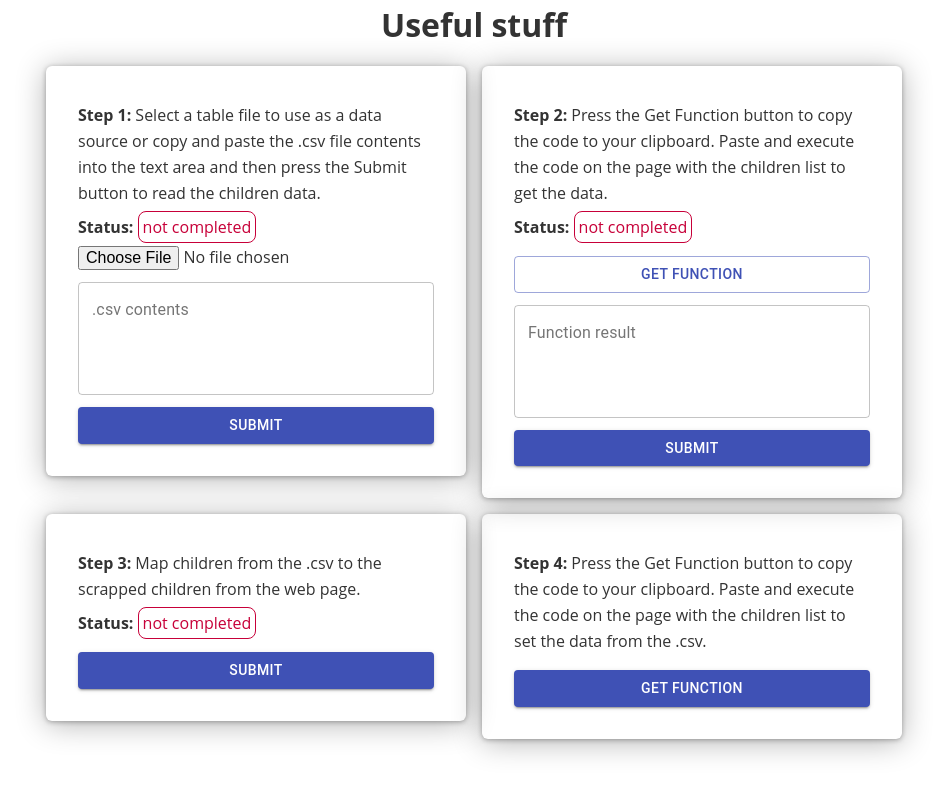
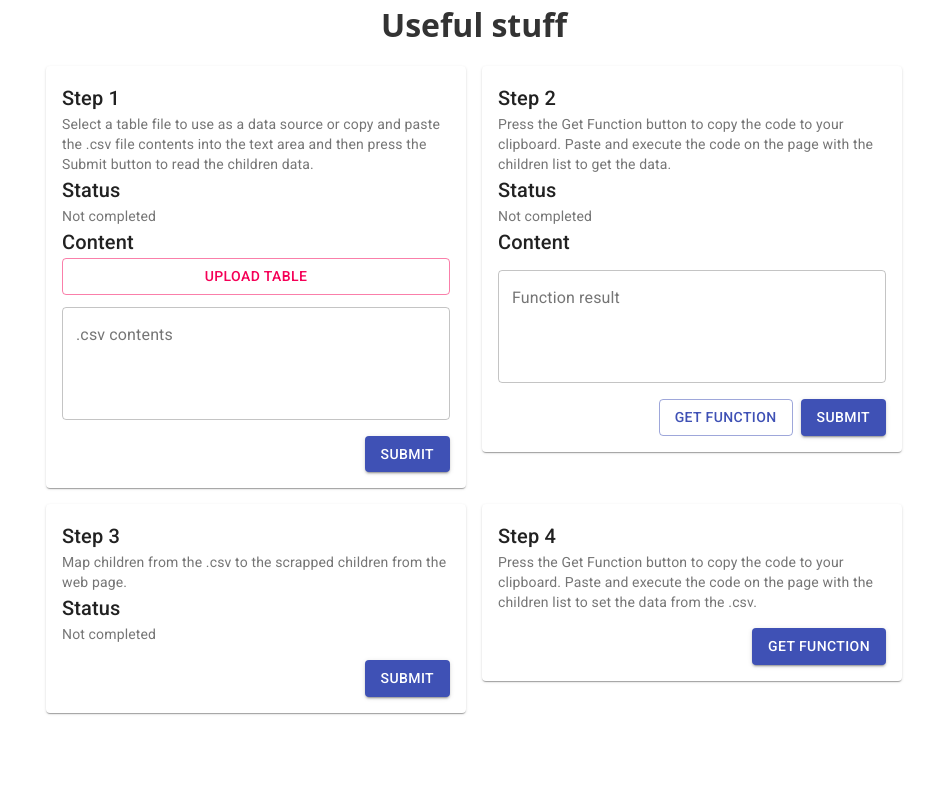
Before and after one commit to cheeseshadow/kindergarten_helper, a React (Create React App) app: page / in a window 1280 px wide. Shown: the top 794 px of the page, without its empty margins (166-1113 px from the left). Built offline with nearby package versions, Linux system fonts and the light colour scheme.

Commit message:
add file input component; move buttons to one line

```diff
--- a/public/index.html
+++ b/public/index.html
@@ -10,6 +10,7 @@
             content="A very particular script"
     />
     <link rel="manifest" href="%PUBLIC_URL%/manifest.json"/>
+    <link rel="stylesheet" href="https://fonts.googleapis.com/css?family=Roboto:300,400,500,700&display=swap"/>
     <!--
       Notice the use of %PUBLIC_URL% in the tags above.
       It will be replaced with the URL of the `public` folder during the build.
--- a/src/App.styles.ts
+++ /dev/null
@@ -1,10 +0,0 @@
-import styled from "styled-components";
-
-export const Wrapper = styled.div`
-  margin: 4px 0;
-`
-
-export const Title = styled.div`
-  display: inline;
-  font-weight: bold;
-`
--- a/src/common/Button.tsx
+++ b/src/common/Button.tsx
@@ -1,6 +1,5 @@
 import React from "react";
 import {Button as MUIButton} from "@material-ui/core";
-import {withStyles} from '@material-ui/core/styles';
 
 interface Props {
     importance: 'primary' | 'secondary',
@@ -9,17 +8,11 @@ interface Props {
     children?: any
 }
 
-const CustomButton = withStyles({
-    root: {
-        'margin-top': '12px'
-    }
-})(MUIButton)
-
 const Button = ({importance, children, ...other}: Props) => {
     const variant = importance === 'primary' ? 'contained' : importance === 'secondary' ? 'outlined' : 'text'
 
     return (
-        <CustomButton variant={variant} color='primary' {...other}>{children}</CustomButton>
+        <MUIButton variant={variant} color='primary' {...other}>{children}</MUIButton>
     )
 }
 
--- a/src/components/Card.tsx
+++ b/src/components/Card.tsx
@@ -1,53 +1,62 @@
 import React from "react";
-import styled from "styled-components";
-import Status from "./Status";
-import {Title, Wrapper} from "../App.styles";
+import {Card as MUICard, CardActions, CardContent, makeStyles, Typography} from "@material-ui/core";
 
 interface Props {
     title: string,
     text: string,
     completed?: boolean,
-    onConfig?: any,
-    children?: any
+    actions?: any,
+    content?: any
 }
 
-const Block = styled.div`
-  display: flex;
-  position: relative;
-  flex-direction: column;
-  width: 420px;
-  margin: 8px;
-  box-shadow: 0 1px 5px rgba(0, 0, 0, .3), 0 3px 30px rgba(0, 0, 0, .3);
-  border-radius: 6px;
-  padding: 32px;
-`
+const useStyles = makeStyles({
+    root: {
+        position: 'relative',
+        minWidth: '300px',
+        maxWidth: '420px',
+        margin: '8px',
+        display: 'flex',
+        'flex-direction': 'column'
+    },
+    content: {
+        display: 'flex',
+        'flex-direction': 'column'
+    },
+    actions: {
+        padding: '0 16px 16px 16px',
+        'justify-content': 'flex-end'
+    }
+})
 
-/*const ConfigButton = styled.button<{ enabled: boolean }>`
-  position: absolute;
-  width: 24px;
-  height: 24px;
-  border: none;
-  border-radius: 50%;
-  right: 16px;
-  top: 16px;
-  cursor: ${({enabled}) => enabled ? 'pointer' : 'default'};
-  background: ${({enabled}) => enabled ? '#FFC300' : '#eee'}
-`*/
+const Card = ({title, text, completed, actions, content}: Props) => {
+    const classes = useStyles()
 
-const Card = ({title, text, completed, onConfig, children}: Props) => {
     return (
-        <Block>
-            {/*<ConfigButton enabled={!!onConfig} onClick={onConfig}/>*/}
+        <MUICard className={classes.root}>
+            <CardContent className={classes.content}>
+                <Typography variant='h6'>{title}</Typography>
+                <Typography variant='body2' color="textSecondary" component="p">{text}</Typography>
 
-            <Wrapper><Title>{title}:</Title> {text}</Wrapper>
-            {
-                completed !== undefined &&
-                <Wrapper><Title>Status:</Title> <Status value={completed!} successLabel='Completed'
-                                                        failureLabel='Not completed'/></Wrapper>
-            }
+                {
+                    completed !== undefined &&
+                    <React.Fragment>
+                        <Typography variant='h6'>Status</Typography>
+                        <Typography variant='body2' color="textSecondary"
+                                    component="p">{completed ? 'Completed' : 'Not completed'}</Typography>
+                    </React.Fragment>
+                }
 
-            {children}
-        </Block>
+                {
+                    !!content &&
+                    <Typography variant='h6'>Content</Typography>
+                }
+
+                {content}
+            </CardContent>
+            <CardActions className={classes.actions}>
+                {actions}
+            </CardActions>
+        </MUICard>
     )
 }
 
--- /dev/null
+++ b/src/components/FileInput.tsx
@@ -0,0 +1,31 @@
+import React, {useRef} from "react";
+import {Button} from "@material-ui/core";
+
+interface Props {
+    file: File | null,
+    setFile: (file: File | null) => void
+}
+
+const FileInput = ({file, setFile}: Props) => {
+    const fileInput = useRef<HTMLInputElement>(null)
+
+    const onFileSet = () => {
+        const selectedFile = fileInput.current!.files![0]
+        if (selectedFile) {
+            setFile(selectedFile)
+        } else {
+            setFile(null)
+        }
+    }
+
+    return (
+        <Button variant='outlined' color='secondary' component='label'>
+            {!!file ? file.name : 'Upload table'}
+            <input type='file' onChange={onFileSet} ref={fileInput} hidden/>
+        </Button>
+    )
+
+
+}
+
+export default FileInput
--- a/src/main/FirstStep.tsx
+++ b/src/main/FirstStep.tsx
@@ -1,8 +1,9 @@
-import React, {ChangeEvent, useRef, useState} from "react";
+import React, {ChangeEvent, useState} from "react";
 import {firstStepText} from "../App.text";
 import Card from "../components/Card";
 import {structureTableData} from "../service/processing";
 import TextField from "../common/TextField";
+import FileInput from "../components/FileInput";
 import Button from "../common/Button";
 import {readFile} from "../service/utils";
 import {read as readXLSX, utils as XLSXUtils} from 'xlsx'
@@ -13,8 +14,8 @@ interface Props {
 }
 
 const FirstStep = ({tableData, setTableData}: Props) => {
+    const [file, setFile] = useState<File | null>(null)
     const [rawCsv, setRawCsv] = useState('')
-    const fileInput = useRef<HTMLInputElement>(null)
 
     const onRawCsvSet = (e: ChangeEvent<HTMLTextAreaElement>) => {
         setRawCsv(e.target.value)
@@ -30,29 +31,29 @@ const FirstStep = ({tableData, setTableData}: Props) => {
     }
 
     const onSubmit = () => {
-        const fileSelected = fileInput.current!.files && fileInput.current!.files[0]
-        if (!fileSelected && rawCsv === '') {
+        if (!file && rawCsv === '') {
             alert('Select a workbook file for conversion or fill the text area with the .csv data. Why the fuck didn\'t you do this?')
             return
         }
 
-        let contentsPromise = fileSelected ? readCsv(fileInput.current!.files![0]) : Promise.resolve(rawCsv)
+        let contentsPromise = !!file ? readCsv(file) : Promise.resolve(rawCsv)
         contentsPromise.then(contents => setTableData(structureTableData(contents)))
     }
 
     return (
-        <Card title='Step 1' text={firstStepText} completed={!!tableData}>
-            {
+        <Card title='Step 1' text={firstStepText} completed={!!tableData}
+              content={
                   !tableData &&
                   <React.Fragment>
-                    <input type='file' ref={fileInput}/>
+                      <FileInput file={file} setFile={setFile}/>
                       <TextField label='.csv contents'
                                  value={rawCsv}
                                  onChange={onRawCsvSet}/>
-                    <Button importance='primary' type='submit' onClick={onSubmit}>Submit</Button>
                   </React.Fragment>
               }
-        </Card>
+              actions={
+                  <Button importance='primary' type='submit' onClick={onSubmit}>Submit</Button>
+              }/>
     )
 }
 
--- a/src/main/FourthStep.tsx
+++ b/src/main/FourthStep.tsx
@@ -33,9 +33,10 @@ const FourthStep = ({parsedData, tableData, successfulMatches}: Props) => {
     }
 
     return (
-        <Card title='Step 4' text={fourthStepText}>
-            <Button importance='primary' type="button" onClick={getFunction}>Get Function</Button>
-        </Card>
+        <Card title='Step 4' text={fourthStepText}
+              actions={
+                  <Button importance='primary' type="button" onClick={getFunction}>Get Function</Button>
+              }/>
     )
 }
 
--- a/src/main/SecondStep.tsx
+++ b/src/main/SecondStep.tsx
@@ -32,17 +32,17 @@ const SecondStep = ({parsedData, setParsedData}: Props) => {
     }
 
     return (
-        <Card title='Step 2' text={secondStepText} completed={!!parsedData}>
-            {
-                !parsedData &&
-                <React.Fragment>
-                    <Button importance='secondary' type="button" onClick={getFunction}>Get Function</Button>
-
-                    <TextField value={scrapedData} label='Function result' onChange={onScrappedDataSet}/>
-                    <Button importance='primary' type="submit" onClick={onSubmit}>Submit</Button>
-                </React.Fragment>
-            }
-        </Card>
+        <Card title='Step 2' text={secondStepText} completed={!!parsedData}
+              content={
+                  !parsedData &&
+                  <TextField value={scrapedData} label='Function result' onChange={onScrappedDataSet}/>
+              }
+              actions={
+                  <React.Fragment>
+                      <Button importance='secondary' type="button" onClick={getFunction}>Get Function</Button>
+                      <Button importance='primary' type="submit" onClick={onSubmit}>Submit</Button>
+                  </React.Fragment>
+              }/>
     )
 }
 
--- a/src/main/ThirdStep.tsx
+++ b/src/main/ThirdStep.tsx
@@ -1,9 +1,9 @@
 import React, {useState} from "react";
 import {thirdStepText} from "../App.text";
 import Card from "../components/Card";
-import {Title, Wrapper} from "../App.styles";
 import {matchData} from "../service/processing";
 import Button from "../common/Button";
+import {Typography} from "@material-ui/core";
 
 interface Props {
     parsedData: any,
@@ -27,16 +27,19 @@ const ThirdStep = ({parsedData, tableData, successfulMatches, setSuccessfulMatch
     }
 
     return (
-        <Card title='Step 3' text={thirdStepText} completed={!!successfulMatches}>
-            {
-                !!failedMatches.length &&
-                <Wrapper><Title>Failed to match</Title>: {failedMatches.join(', ')}</Wrapper>
-            }
-            {
-                !successfulMatches &&
-                <Button importance='primary' type="submit" onClick={onSubmit}>Submit</Button>
-            }
-        </Card>
+        <Card title='Step 3' text={thirdStepText} completed={!!successfulMatches}
+              content={
+                  !!failedMatches.length &&
+                  <React.Fragment>
+                      <Typography variant='h6'>Failed to match</Typography>
+                      <Typography variant='body2' color="textSecondary"
+                                  component="p">{failedMatches.join('\n')}</Typography>
+                  </React.Fragment>
+              }
+              actions={
+                  !successfulMatches &&
+                  <Button importance='primary' type="submit" onClick={onSubmit}>Submit</Button>
+              }/>
     )
 }
 
```
Lines whose indentation alone changed are shown as unchanged.
